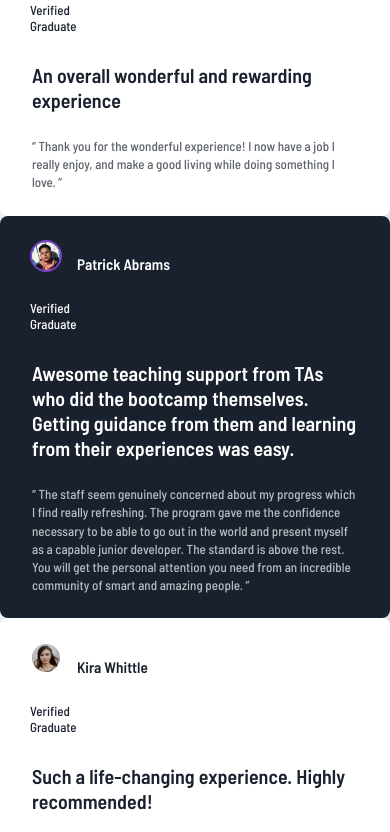
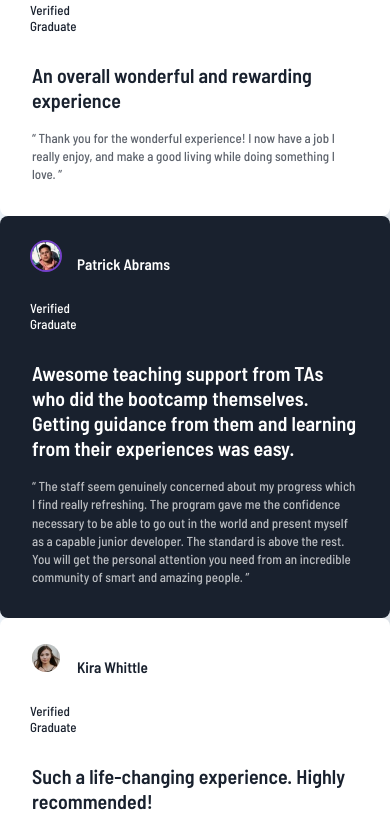
Before and after one commit to lethiandev/fm-testimonials, a Vue app: page / in a window 390 px wide. Shown: the part 820-1652 px from the top of the page. Built offline with nearby package versions, Linux system fonts and the light colour scheme.

Commit message:
Fix margins on mobile

```diff
--- a/src/scss/testimonial.module.scss
+++ b/src/scss/testimonial.module.scss
@@ -80,4 +80,9 @@
 .testimonial:nth-child(n + 3) > p {
   margin-bottom: 0;
   padding-top: 8px;
+
+  @include bp.tablet {
+    margin-bottom: 8px;
+    padding-top: 0;
+  }
 }
```
